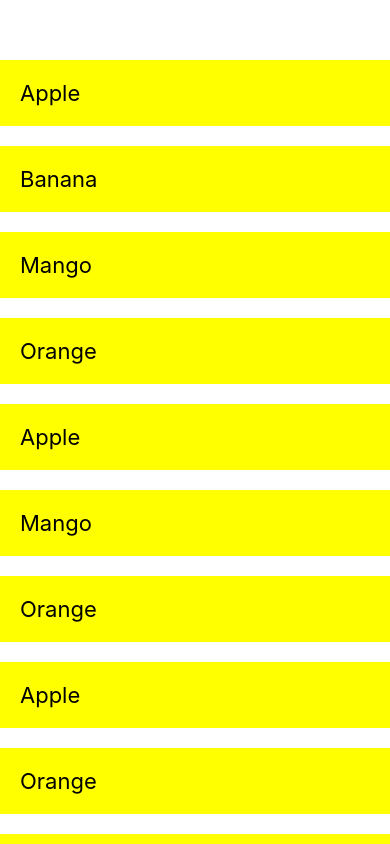
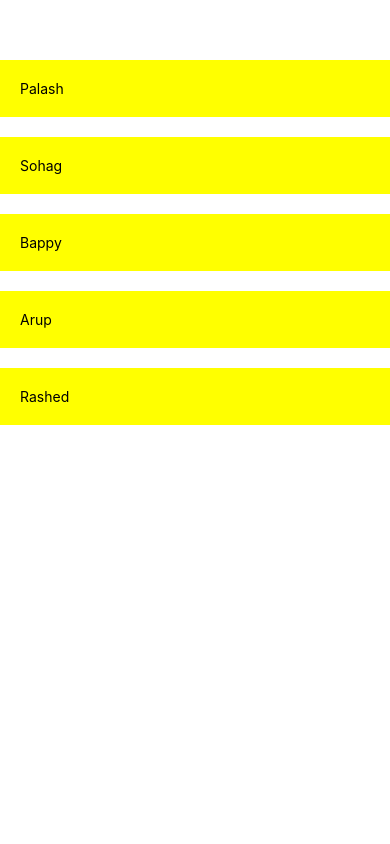
Before and after one commit to pmdev71/react-native-basic, a React Native app: screen / in a window 390 px wide. Built offline with nearby package versions, Linux system fonts and the light colour scheme.

Commit message:
using TouchableOpacity & FlatList make all maping item clickable

```diff
--- a/App.js
+++ b/App.js
@@ -7,43 +7,35 @@ import {
   TextInput,
   ScrollView,
   FlatList,
+  TouchableOpacity,
 } from 'react-native';
 import { useState } from 'react';
 
 export default function App() {
-  const [fruit, setFruit] = useState([
-    { name: 'Apple', key: 1 },
-    { name: 'Banana', key: 2 },
-    { name: 'Mango', key: 3 },
-    { name: 'Orange', key: 4 },
-    { name: 'Apple', key: 5 },
-    { name: 'Mango', key: 6 },
-    { name: 'Orange', key: 7 },
-    { name: 'Apple', key: 8 },
-    { name: 'Orange', key: 9 },
-    { name: 'Apple', key: 10 },
+  const [people, setPeople] = useState([
+    { name: 'Palash', key: 1 },
+    { name: 'Sohag', key: 2 },
+    { name: 'Bappy', key: 3 },
+    { name: 'Arup', key: 4 },
+    { name: 'Rashed', key: 5 },
   ]);
+
+  const pressHandler = (itemName) => {
+    alert(itemName);
+  };
 
   return (
     <View style={styles.container}>
       <FlatList
-        data={fruit}
+        data={people}
         renderItem={({ item }) => (
-          <View>
-            <Text style={styles.itemStyle}>{item.name}</Text>
+          <View style={styles.itemStyle}>
+            <TouchableOpacity onPress={() => pressHandler(item.name)}>
+              <Text>{item.name}</Text>
+            </TouchableOpacity>
           </View>
         )}
       />
-
-      {/* <ScrollView>
-        {fruit.map((item) => {
-          return (
-            <View key={item.key}>
-              <Text style={styles.itemStyle}>{item.name}</Text>
-            </View>
-          );
-        })}
-      </ScrollView> */}
     </View>
   );
 }
```
